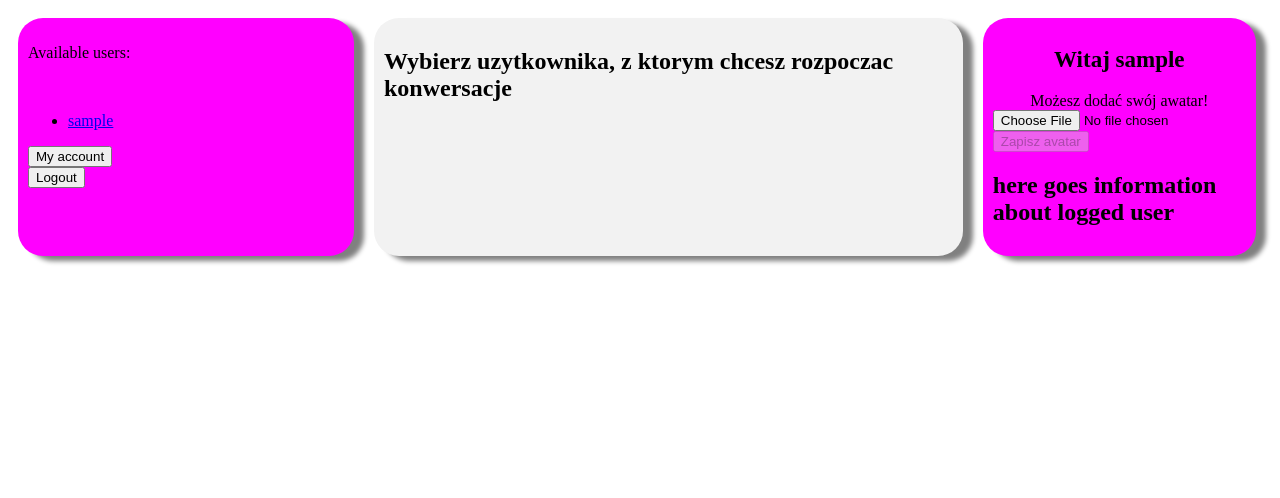
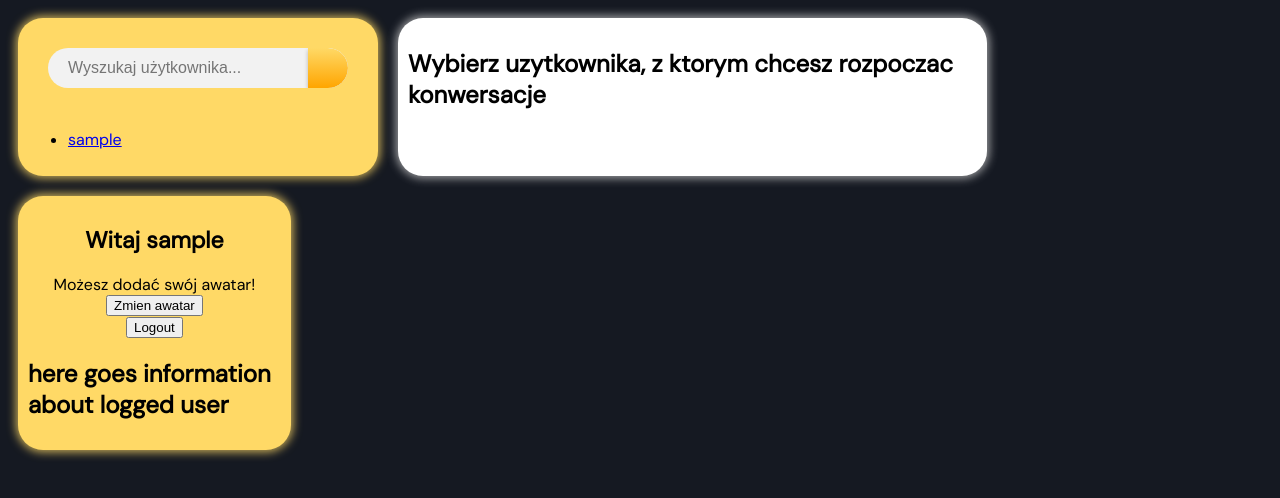
Before and after one commit to dudekx2137/phpChat, a PHP site: page /main.php in a window 1280 px wide. Shown: the top 498 px of the page. Run offline with PHP 8.4, Linux system fonts and the light colour scheme; the visitor is signed in with stand-in values (Sample User, id 1).

Commit message:
update #4

```diff
--- a/index.php
+++ b/index.php
@@ -7,7 +7,7 @@
     <title>SimpleChat</title>
     <style>
         body{
-           background-color: #D0D1D2;
+           background-color: #151922;
             font-family: 'Google Sans','Noto Sans Myanmar UI',arial,sans-serif;
         }
         .maind{
@@ -22,6 +22,7 @@
             border-radius:0.5rem;
             border:1px solid wheat;
             text-align: center;
+            box-shadow: 0 0 10px 2px rgba(200, 200, 200, 0.8);
         }
         .maind .fields{
 
--- a/is_user_logged.php
+++ b/is_user_logged.php
@@ -1,6 +1,6 @@
 <?php
     session_start();
         if(!isset($_SESSION['username']) && !isset($_SESSION['password'])){
-            header('Location: index.php');
+
         }
 ?>
--- a/main.php
+++ b/main.php
@@ -7,6 +7,11 @@
     <title>SimpleChat</title>
 
     <style>
+        @import url('https://fonts.googleapis.com/css2?family=DM+Sans:ital@0;1&display=swap');
+        body{
+            background-color: #151922;
+            font-family: 'DM Sans', sans-serif;
+        }
         .main_container{
             display: flex;
             flex-wrap: wrap;
@@ -16,28 +21,80 @@
         }
         .left_container{
             padding: 10px;
-            background-color: #ff00ff;
-            box-shadow: 10px 5px 5px grey;
+            background-color:   #ffd966;
+
             border-radius: 25px;
             flex-basis: 25%;
+            box-shadow: 0 0 10px 2px rgba(255, 217, 102, 0.8);
         }
+        .search-container {
+            display: inline-block;
+            position: relative;
+            margin: 20px;
+            height: 40px;
+            width: 300px;
+            border-radius: 20px;
+            overflow: hidden;
+        }
+
+        .search-container input[type="text"] {
+            width: calc(100% - 40px);
+            height: 100%;
+            padding: 0 20px;
+            border: none;
+            font-size: 16px;
+            background-color: #f2f2f2;
+            outline: none;
+        }
+
+        .search-container button[type="submit"] {
+            position: absolute;
+            top: 0;
+            right: 0;
+            height: 100%;
+            width: 40px;
+            border: none;
+            border-radius: 0 20px 20px 0;
+            font-size: 16px;
+            color: #fff;
+            background-color: #e6bf00;
+            cursor: pointer;
+            box-shadow: 0 2px 4px rgba(0, 0, 0, 0.25);
+            transition: all 0.3s ease;
+            background: linear-gradient(to bottom, #ffd966, #ffa500);
+        }
+
+        .search-container button[type="submit"]:hover {
+            background: linear-gradient(to bottom, #ffa500, #ffd966);
+            box-shadow: 0 4px 8px rgba(0, 0, 0, 0.25);
+        }
+        .search-container button[type"submit"]::placeholder {
+            color: #fff;
+        }
+        .search-container button[type"submit"]:focus  {
+            outline: none;
+        box-shadow: 0 0 2px 2px rgba(255, 217, 102, 0.8);
+        }
+
         .middle_container{
+            background-color: #ffffff;
+            border-radius: 25px;
+            box-shadow: 0px 5px 15px rgba(0, 0, 0, 0.2);
             padding: 10px;
-            background-color: #f2f2f2;
-            box-shadow: 10px 5px 5px grey;
-            border-radius: 25px;
             flex-basis: 45%;
+            box-shadow: 0 0 10px 2px rgba(200, 200, 200, 0.8);
         }
         .right_container{
             padding: 10px;
-        background-color: #ff00ff;
-        box-shadow: 10px 5px 5px grey;
+            background-color: #ffd966  ;
+
             border-radius: 25px;
             flex-basis: 20%;
             justify-content: center;
             align-items: center;
             display: flex;
             flex-direction: column;
+            box-shadow: 0 0 10px 2px rgba(255, 217, 102, 0.8);
         }
         .welcome{
             text-align: center;
@@ -51,6 +108,7 @@
 
         .avatar{
 
+            border-radius: 50%;
             width: 180px;
             height: 180px;
             object-fit: cover;
@@ -58,6 +116,7 @@
         }
         .avatarbutton{
             margin-top: auto;
+            display:none;
         }
         @media (max-width: 768px) {
             .main_container {
@@ -77,10 +136,15 @@
             <?php
                 include'is_user_logged.php';
             ?>
-            <p>Available users:</p><br>
+            <div class="search-container">
+                <input type="text" placeholder="Wyszukaj użytkownika...">
+                <button type="submit"><i class="fa fa-search"></i></button>
+            </div>
+            <br>
             <!-- lista użytkowników -->
             <ul>
                 <?php
+
                     include'connect.php';
                     $conn = @mysqli_connect($host, $db_user, $db_password, $db_name);
                     $query = "SELECT * FROM users";
@@ -92,14 +156,6 @@
                     }
                 ?>
             </ul>
-            <div class="navbuttons">
-                <form class = "navbuttons">
-                    <button class = "button5" style="margin-right: 10px;">My account</button>
-                </form>
-                <form action="logout.php" class = "navbuttons">
-                    <button type="submit" id="logoutButton" class="button5">Logout</button>
-                </form>
-            </div>
         </div>
         <div class="middle_container">
             <?php
@@ -151,29 +207,38 @@
             <?php
 // Obsługa wysyłania wiadomości
                     if (isset($_POST['send'])) {
+                        $recipient_id = mysqli_real_escape_string($conn, $_POST['recipient_id']);
+                        $message = mysqli_real_escape_string($conn, $_POST['message']);
                         $sender_id = $_SESSION['id'];
+                        $query = "SELECT id FROM conversations WHERE (user1_id=$sender_id AND user2_id=$recipient_id) OR (user1_id=$recipient_id AND user2_id=$sender_id)";
+                        $result = mysqli_query($conn, $query);
+                        if (mysqli_num_rows($result) > 0) {
+                            $row = mysqli_fetch_assoc($result);
+                            $conversation_id = $row['id'];
+                        } else {
                             $query = "INSERT INTO conversations (user1_id, user2_id) VALUES ($sender_id, $recipient_id)";
                             $result = mysqli_query($conn, $query);
                             $conversation_id = mysqli_insert_id($conn);
-                    $recipient_id = mysqli_real_escape_string($conn, $_POST['recipient_id']);
-                    $message = mysqli_real_escape_string($conn, $_POST['message']);
-                    $sender_id = $_SESSION['id'];
-                    $query2 = "INSERT INTO messages (conversation_id, sender_id, receiver_id, message)
-                            VALUES ( $conversation_id, $sender_id, $recipient_id, '$message')";
+                        }
+                        $query2 = "SELECT id FROM messages WHERE conversation_id=$conversation_id AND sender_id=$sender_id AND receiver_id=$recipient_id AND message='$message' AND created_at=NOW()";
                         $result2 = mysqli_query($conn, $query2);
-                    if ($result2) {
+                        if (mysqli_num_rows($result2) == 0) {
+                            $query3 = "INSERT INTO messages (conversation_id, sender_id, receiver_id, message, created_at)
+                                    VALUES ( $conversation_id, $sender_id, $recipient_id, '$message', NOW())";
+                            $result3 = mysqli_query($conn, $query3);
+                            if ($result3) {
                                 header("Refresh:0");
-
-                    }
-                    else {
+                            } else {
                                 echo "<p>Błąd podczas wysyłania wiadomości.</p>";
                             }
                         }
+                    }
+
             ?>
         </div>
         <div class="right_container">
             <?php
-                echo "<h2 class = 'welcome'>Witaj " . $_SESSION['username2'] . "</h2>";
+
                  //Dodawanie/wyswietlanie avataru uzytkownika
                  //id zalogowanego uzytkownika
                 $user_id = $_SESSION['id'];
@@ -202,7 +267,7 @@
                     }
                 }
                 //pobranie sciezki do pliku z bazy
-
+                echo "<h2 class = 'welcome'>Witaj " . $_SESSION['username2'] . "</h2>";
                 $stmt = $conn->prepare("SELECT avatar_path FROM users WHERE id = ?");
                 $stmt->bind_param('i', $user_id);
                 $stmt->execute();
@@ -214,25 +279,52 @@
                     echo '<img src="' . $avatar_path . '" alt = "Avatar" class = "avatar"/>';
                 }else{
                     echo "Możesz dodać swój awatar!";
+
+
+
                 }
                         echo '<form action="" method="post" enctype="multipart/form-data">';
                             echo '<input type="file" name="avatar" class = "avatarbutton" />';
-                    echo '<input type="submit" value="Zapisz avatar" class="avatarbutton" id="submit-button" disabled />';
+                            echo '<input type="submit" value="Zapisz" class="avatarbutton" id="submit-button" disabled onclick = "hidebutt()"/>';
                         echo '</form>';
+
             ?>
+            <button class = "show_avatar_buttons" onclick = "showbutt()">Zmien awatar</button>
+            <?php
+
+
+            ?>
+            <div class="navbuttons">
+                <form class = "navbuttons">
+                    </form>
+                    <form action="logout.php" class = "navbuttons">
+                    <button type="submit" id="logoutButton" class="button5">Logout</button>
+                </form>
+            </div>
+            <h2>here goes information about logged user </h2>
+        </div>
+    </div>
     <script>
             //zablokowanie przysicku submit, do momentu wprowadzenia pliku przez uzytkownika
             const fileInput = document.querySelector('input[type="file"]');
             const submitButton = document.getElementById('submit-button');
-
             fileInput.addEventListener('change', () => {
             submitButton.removeAttribute('disabled');
             });
+            //pokazywanie/ukrywanie przyciskow do zmieniania badz dodawania avatara
+            function showbutt() {
+                var buttons = document.getElementsByClassName("avatarbutton");
+                for (var i = 0; i < buttons.length; i++) {
+                    buttons[i].style.display = "block";
+                }
+            }
+            function hidebutt(){
+                var buttons = document.getElementsByclassName("avatarbutton");
+                for(var i = 0; i < buttons.length; i++){
+                    buttons[i].style.display = "none";
+                }
+            }
     </script>
 
-
-            <h2>here goes information about logged user </h2>
-        </div>
-    </div>
 </body>
 </html>
```
Also changed, not shown: test.sql (added, +143 -0 lines), 2 other files. Lines whose indentation alone changed are shown as unchanged.
